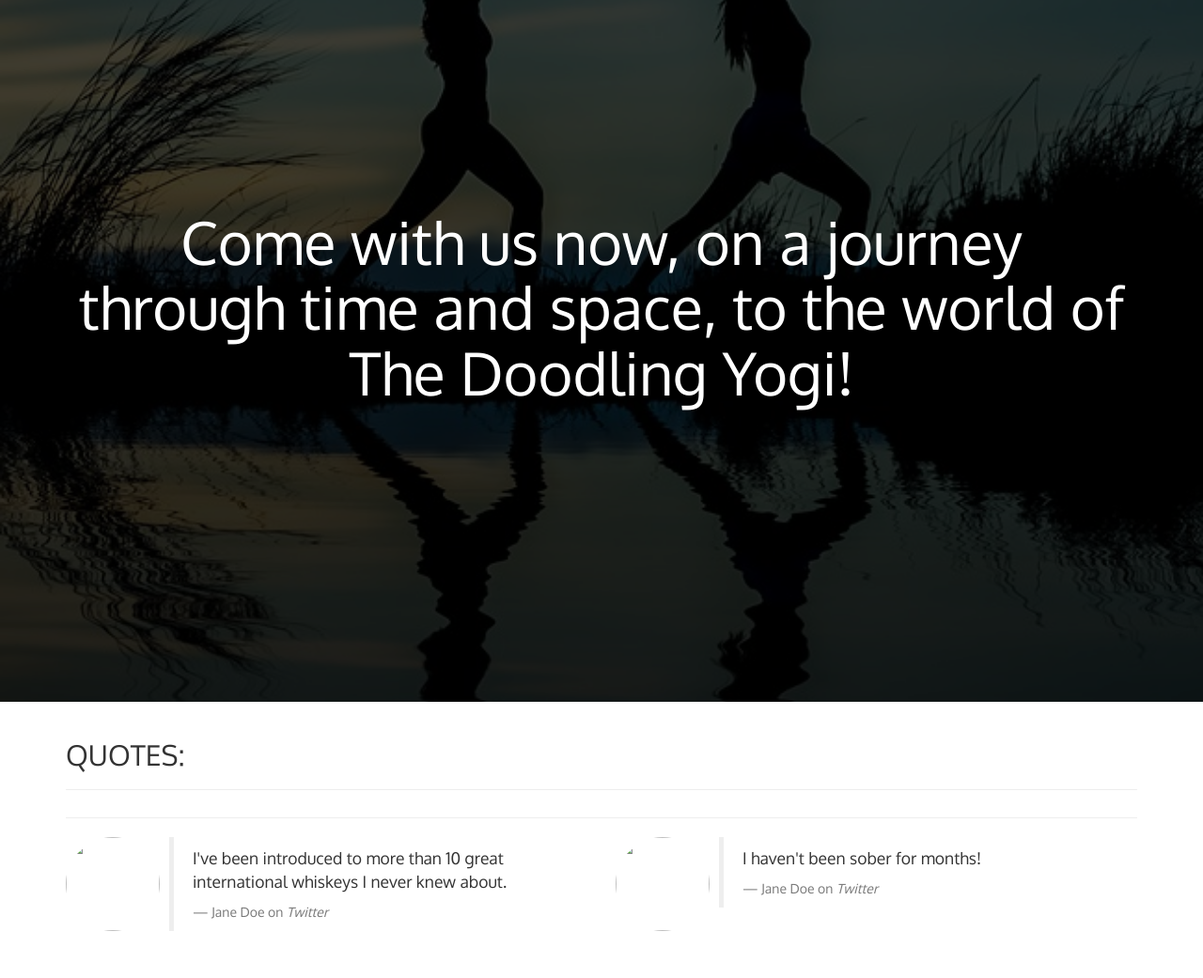
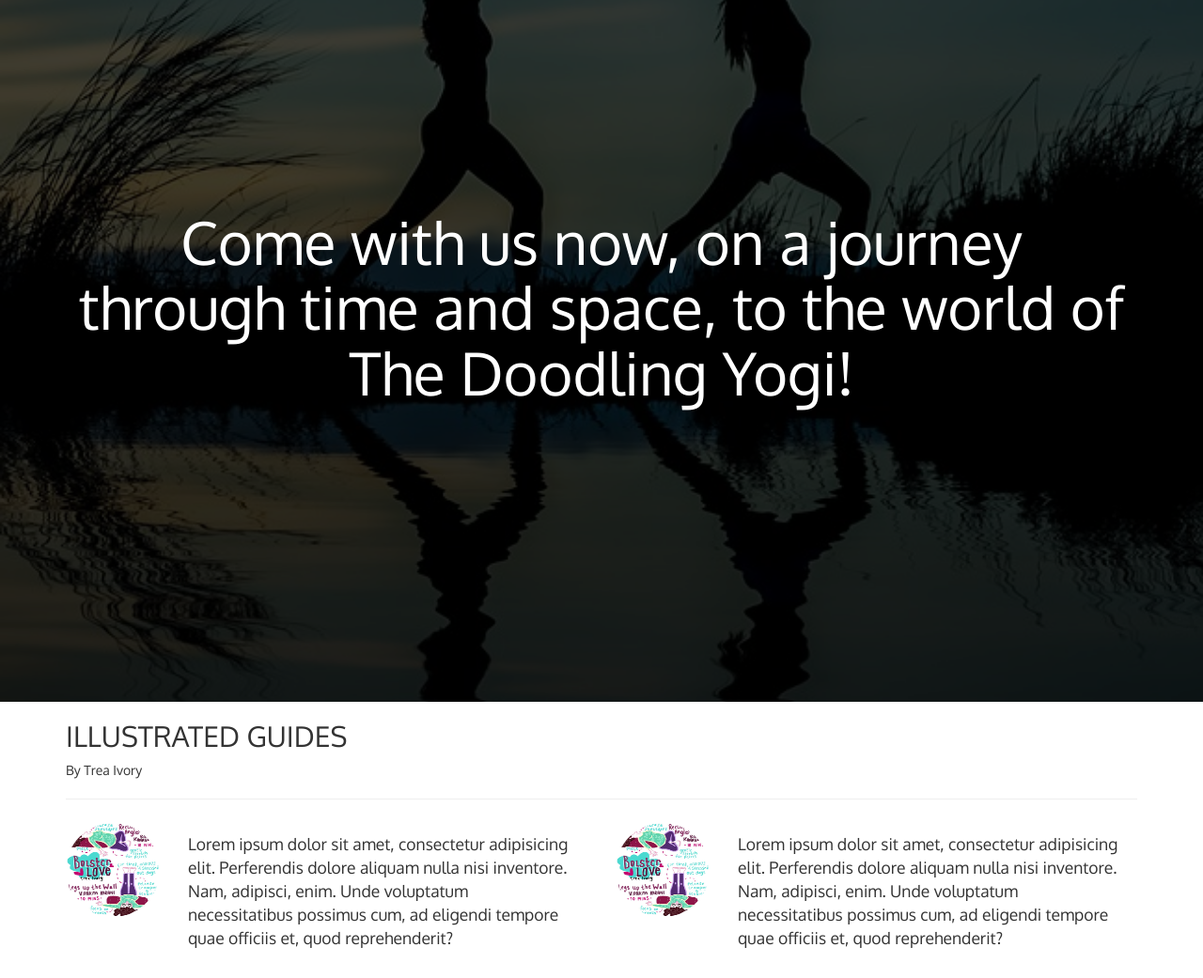
Before and after one commit to nocheerleader/milestone-project-practice, a plain HTML site: page index.html in a window 1280 px wide. Shown: the part 53-1094 px from the top of the page at 94% size. Before the commit the page ends 1064 px from the top, so only its background shows below. Drawn offline with nearby package versions, Linux system fonts and the light colour scheme.

Commit message:
created illustrated guides section

```diff
--- a/index.html
+++ b/index.html
@@ -28,7 +28,7 @@
             <div class="navbar-collapse collapse" id="navbar">
                 <ul class="nav navbar-nav">
                     <li class="active"><a href="#">About</a></li>
-                    <li><a href="#">Classes</a></li>
+                    <li><a href="#">Videos</a></li>
                     <li><a href="#">Illustrated Guides</a></li>
                     <li><a href="#">Contact</a></li>
                 </ul>
@@ -38,7 +38,7 @@
 	<!-- End Navbar -->
 
 	<!-- Jumbotron -->
-	 <div class="container-fluid jumbotron-container">
+	<div class="container-fluid jumbotron-container">
         <div class="opaque-overlay"></div>
         <div class="row">
             <div class="col-xs-12">
@@ -51,15 +51,14 @@
    <!-- End Jumbotron -->
 
 	<!-- Illustrated Guides -->
-
-	    <div class="container-wrapper">
-        <div class="container quotes-container content-container">
-            <!-- Quotes -->
-            <section class="quotes">
+	<div class="container-wrapper">
+        <div class="container guides-container content-container">
+            <section class="guides">
                 <div class="row">
                     <div class="col-xs-12">
-                        <div class="page-header">
-                            <h2 class="text-uppercase">Quotes:</h2>
+                        <div class="guides-header">
+                            <h2 class="text-uppercase">Illustrated Guides</h2>
+                            <p>By Trea Ivory</p>
                             <hr class="block-divider block-divider--short">
                         </div>
                     </div>
@@ -68,12 +67,11 @@
                     <div class="col-xs-12 col-md-6">
                         <div class="media">
                             <div class="media-left">
-                                <img src="girl-image.png" class="img-circle media-object" height=100 width=100>
+                                <img src="bolster-test.jpg" class="img-circle media-object" height=100 width=100>
                             </div>
                             <div class="media-body">
                                 <blockquote class="quote">
-                                    <p>I've been introduced to more than 10 great international whiskeys I never knew about.</p>
-                                    <footer>Jane Doe on <cite title="Twitter">Twitter</cite></footer>
+                                    <p><span class="20">Lorem ipsum dolor sit amet, consectetur adipisicing elit. Perferendis dolore aliquam nulla nisi inventore. Nam, adipisci, enim. Unde voluptatum necessitatibus possimus cum, ad eligendi tempore quae officiis et, quod reprehenderit?</span></p>
                                 </blockquote>
                             </div>
                         </div>
@@ -81,21 +79,22 @@
                     <div class="col-xs-12 col-md-6">
                         <div class="media">
                             <div class="media-left">
-                                <img src="guy-image.png" class="img-circle media-object" height=100 width=100>
+                                <img src="bolster-test.jpg" class="img-circle media-object" height=100 width=100>
                             </div>
                             <div class="media-body">
                                 <blockquote class="quote">
-                                    <p>I haven't been sober for months!</p>
-                                    <footer>Jane Doe on <cite title="Twitter">Twitter</cite></footer>
+                                    <p><span class="20">Lorem ipsum dolor sit amet, consectetur adipisicing elit. Perferendis dolore aliquam nulla nisi inventore. Nam, adipisci, enim. Unde voluptatum necessitatibus possimus cum, ad eligendi tempore quae officiis et, quod reprehenderit?</span></p>
                                 </blockquote>
                             </div>
                         </div>
                     </div>
                 </div>
             </section>
-            <!-- /.quotes -->
         </div>
     </div>
+	<!-- Illustrated Guides -->
+
+
 
 
 
--- a/main.css
+++ b/main.css
@@ -89,3 +89,13 @@ body {
     color: white;
     margin-bottom: 30px;
 }
+
+/* Quotes */
+
+.guides .guides-header {
+    margin-bottom: 25px;
+}
+
+.quote {
+    border-left: 0;
+}
```
Also changed, not shown: bolster-test.jpg (added).
